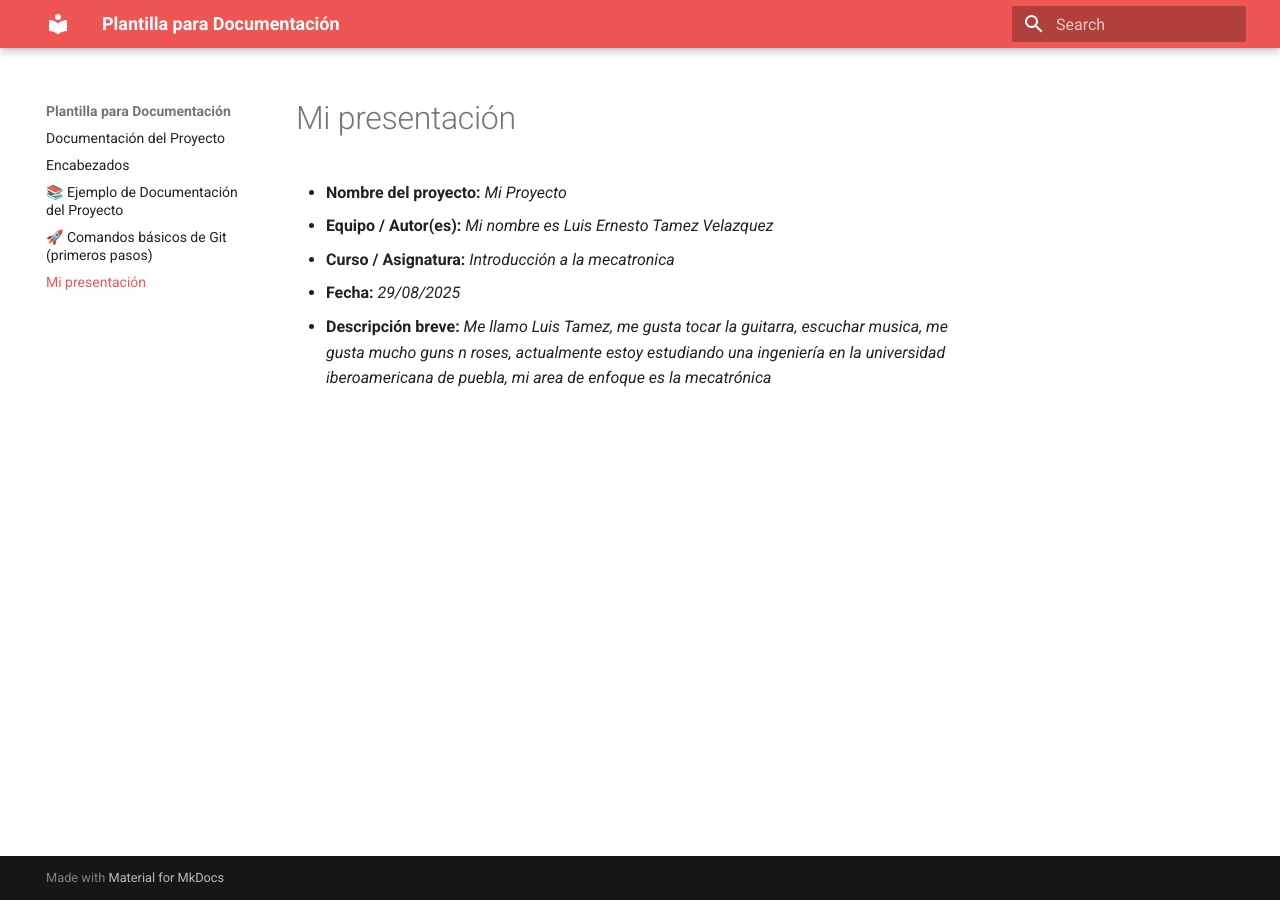
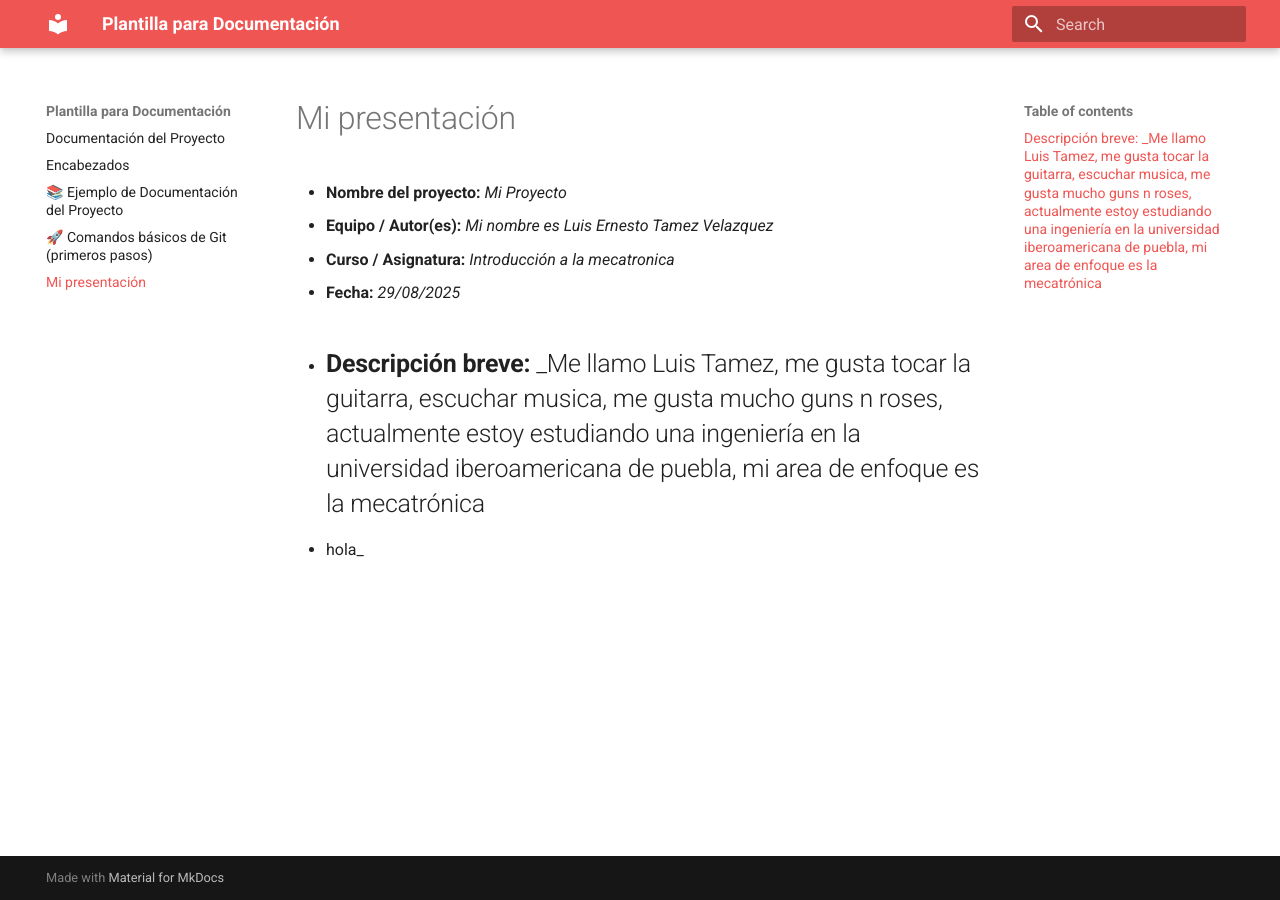
Before and after one commit to LuisTamezzz/Portafolio-ibero-puebla, an MkDocs documentation site: the page built from docs/presentacion.md, in a window 1280 px wide. Built offline with MkDocs 1.6.1 and Material for MkDocs 9.7.7, drawn with Linux system fonts in a browser that asks for light colours.

Commit message:
Update presentacion.md

```diff
--- a/docs/presentacion.md
+++ b/docs/presentacion.md
@@ -3,4 +3,6 @@
 - **Equipo / Autor(es):** _Mi nombre es Luis Ernesto Tamez Velazquez_
 - **Curso / Asignatura:** _Introducción a la mecatronica_
 - **Fecha:** _29/08/2025_
-- **Descripción breve:** _Me llamo Luis Tamez, me gusta tocar la guitarra, escuchar musica, me gusta mucho guns n roses, actualmente estoy estudiando una ingeniería en la universidad iberoamericana de puebla, mi area de enfoque es la mecatrónica_
+- **Descripción breve:** _Me llamo Luis Tamez, me gusta tocar la guitarra, escuchar musica, me gusta mucho guns n roses, actualmente estoy estudiando una ingeniería en la universidad iberoamericana de puebla, mi area de enfoque es la mecatrónica
+-
+- hola_
```
